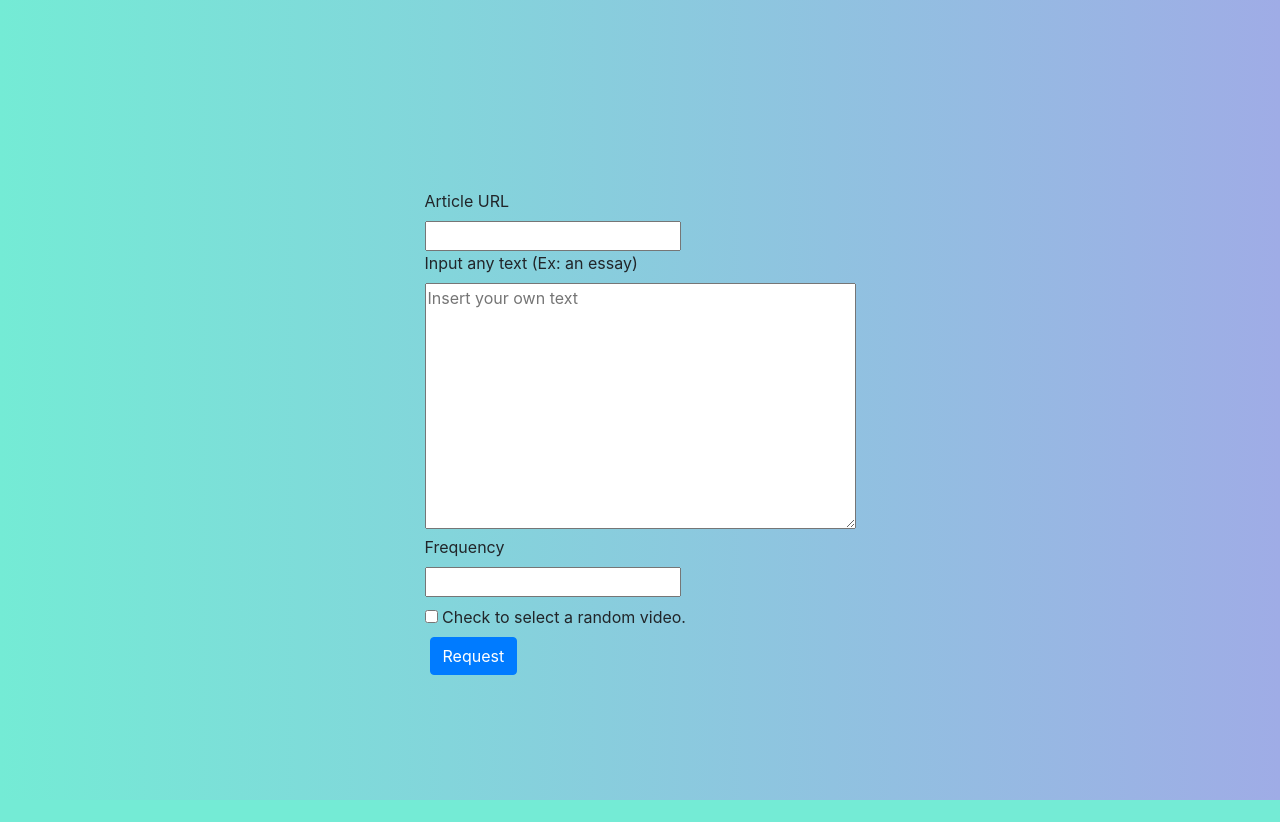
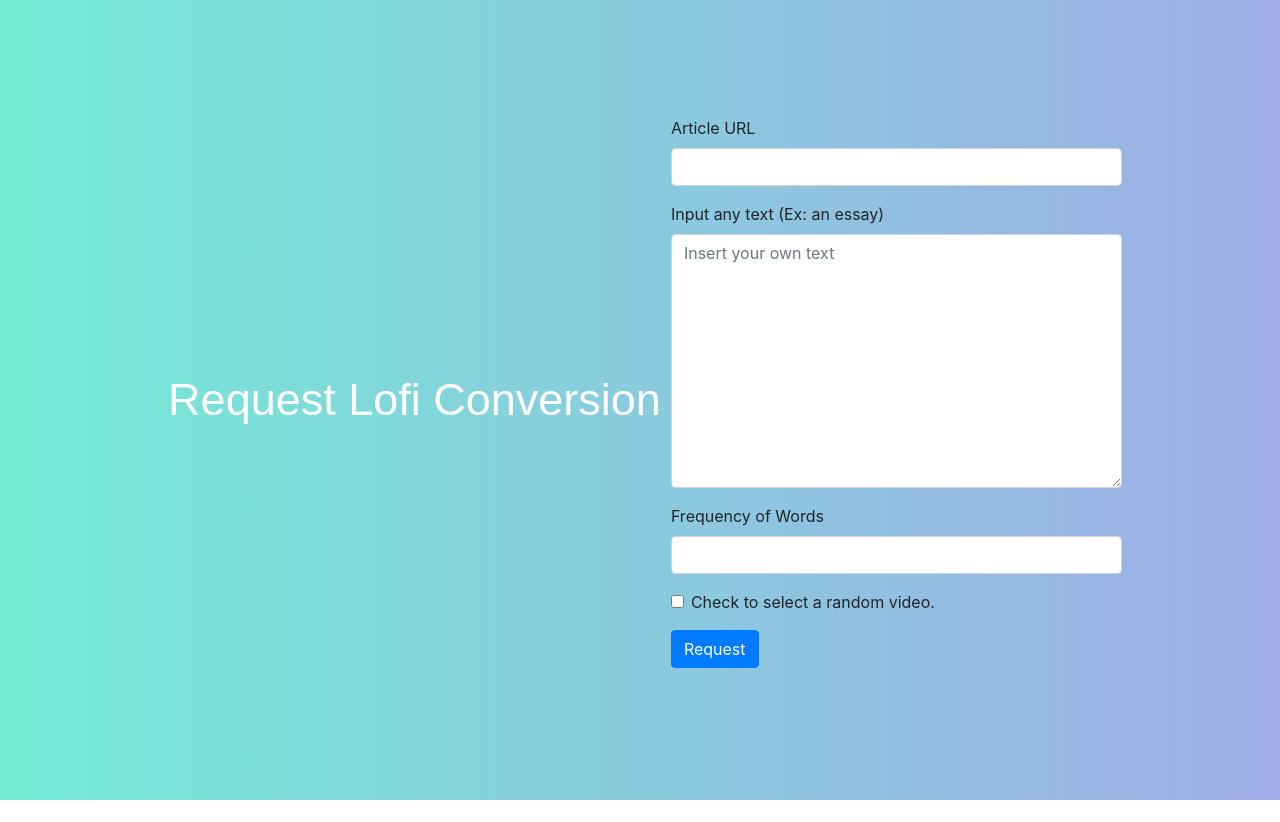
Before and after one commit to Saturday-Night-Lit-Hacks/convertify, a Django app: page /request in a window 1280 px wide. After the commit the page ends 800 px from the top, so only its background shows below. Run offline with Django 3.2, Linux system fonts and the light colour scheme; some libraries are stand-ins or nearby versions; some web fonts are replaced.

Commit message:
Make form page pretty

```diff
--- a/honeycomb/settings.py
+++ b/honeycomb/settings.py
@@ -40,6 +40,9 @@
     'lofi',
     'crispy_forms',
 ]
+
+CRISPY_TEMPLATE_PACK = 'bootstrap4'
+
 
 MIDDLEWARE = [
     'django.middleware.security.SecurityMiddleware',
--- a/lofi/forms.py
+++ b/lofi/forms.py
@@ -5,5 +5,5 @@
 
     text = forms.CharField(required=False, max_length=280, label="Input any text (Ex: an essay)",
                            widget=forms.Textarea(attrs={'placeholder': 'Insert your own text'}))
-    freq_num = forms.IntegerField(required=False, label="Frequency")
+    freq_num = forms.IntegerField(required=False, label="Frequency of Words")
     rand_video = forms.BooleanField(label="Check to select a random video.", required=False)
--- a/lofi/static/lofi/stylesheet.css
+++ b/lofi/static/lofi/stylesheet.css
@@ -47,6 +47,8 @@
 }
 .page-title h1, h2, h3, p {
 	font-size: 45px;
+	max-width: 500px;
+	margin: 10px;
 }
 .index button {
 	padding: 20px;
--- a/lofi/templates/lofi/index.html
+++ b/lofi/templates/lofi/index.html
@@ -5,7 +5,7 @@
     <div class="index container">
         <div id="start" class="text-center">
         	<h3 class="page-title">Ready to Explore?</h3>
-        	<button type="button" class="btn btn-lg">start</button>
+        	<a href="/request"><button type="button" class="btn btn-lg">start</button></a>
         </div>
     </div>
 
--- a/lofi/templates/lofi/request_lofi.html
+++ b/lofi/templates/lofi/request_lofi.html
@@ -2,19 +2,19 @@
 
 {% block content %}
     {% load crispy_forms_tags %}
-    <div class="container" style="margin-top: 2em;">
+    <div class="container">
+        <h3 class="page-title">Request Lofi Conversion</h3>
         <form action="{% url 'request_lofi' %}" method="post">
             {% csrf_token %}
-            <div class="form-row">
+            <div class="form-group">
                 {{ form.article_url|as_crispy_field }}
-            </div>
-            <div class="form-row">
+            <div class="form-group">
                 {{ form.text|as_crispy_field }}
             </div>
-            <div class="form-row">
+            <div class="form-group">
                 {{ form.freq_num|as_crispy_field }}
             </div>
-            <div class="form-row" style="margin-top: 0.5em;">
+            <div class="form-group" style="margin-top: 0.5em;">
                 {{ form.rand_video|as_crispy_field }}
             </div>
             <input type="submit" class="btn btn-primary" value="Request">
```
